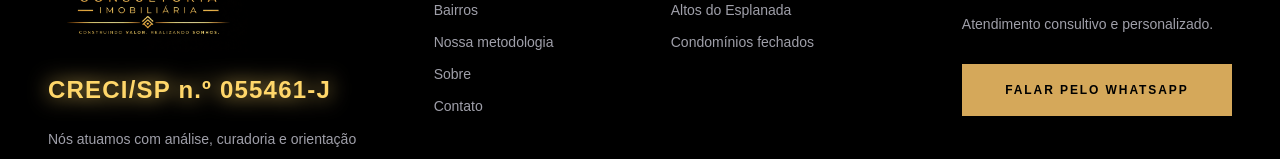
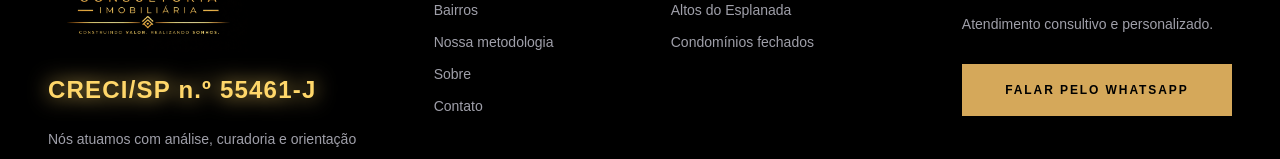
Before and after one commit to altamirbonilhajunior2-prog/bbconsultoriaimobiliaria-premium, a Next.js app: page / in a window 1280 px wide. Shown: the part 4205-4364 px from the top of the page. Built offline with nearby package versions, Linux system fonts and the light colour scheme; no server answers; the database is empty.

Commit message:
fix: corrige CRECI juridico para 55461-J

```diff
--- a/app/components/Footer.tsx
+++ b/app/components/Footer.tsx
@@ -44,7 +44,7 @@ export default function Footer() {
           </Link>
 
           <p data-bb-creci="footer" className="mt-4 inline-block whitespace-nowrap text-xl font-extrabold leading-relaxed tracking-[0.05em] text-[#FFD76A] drop-shadow-[0_0_10px_rgba(255,215,106,0.90)] sm:text-2xl">
-            CRECI/SP n.º 055461-J
+            CRECI/SP n.º 55461-J
           </p>
 
           <p className="mt-4 max-w-sm text-sm leading-7 text-zinc-400">
```
